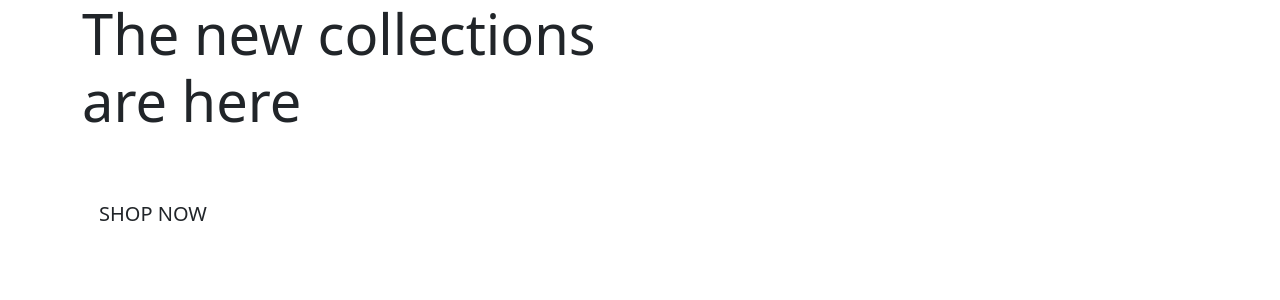
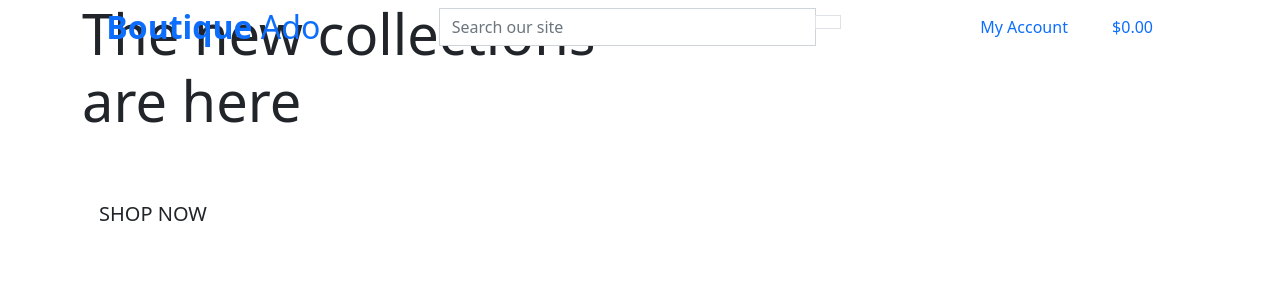
Before and after one commit to matus42/Boutique-Ado, a Django app: page / in a window 1280 px wide. Shown: the top 300 px of the page. Run offline with Django 5.2, Linux system fonts and the light colour scheme.

Commit message:
Added main page header

```diff
--- a/templates/base.html
+++ b/templates/base.html
@@ -31,23 +31,84 @@
 
     <title>
       Boutique Ado{% block extra_title %}
+
       {% endblock %}
     </title>
   </head>
   <body>
-    <header class="container-fluid fixed-top"></header>
+    <header class="container-fluid fixed-top">
+      <div class="row">
+        <div class="col-12 col-lg-4 my-auto py-1 py-lg-0 text-center text-lg-left">
+          <a href="{% url 'home' %}" class="nav-link main-logo-link"><h2 class="logo-font text-black my-0"><strong>Boutique</strong> Ado</h2></a>
+        </div>
+        <div class="col-12 col-lg-4 my-auto py-lg-0">
+          <form method="GET" action="">
+            <div class="input-group w-100">
+              <input class="form-control border-black rounded-0" type="text" name="q" placeholder="Search our site" />
+              <div class="input-group-append">
+                <button class="form-control btn btn-black border border-black rounded-0" type="submit"><span class="icon"><i class="fas fa-search"></i></span></button>
+              </div>
+            </div>
+          </form>
+        </div>
+        <div class="col-12 col-lg-4 my-auto py-1 py-lg-0">
+          <ul class="list-inline list-unstyled text-center text-lg-right my-0">
+            <li class="list-inline-item dropdown">
+              <a class="text-black nav-link" href="#" id="user-options" data-toggle="dropdown" aria-haspopup="true" aria-expanded="false">
+                <div class="text-center">
+                  <div>
+                    <i class="fas fa-user fa-lg"></i>
+                  </div>
+                  <p class="my-0">My Account</p>
+                </div>
+              </a>
+              <div class="dropdown-menu border-0" aria-labelledby="user-options">
+                {% if request.user.is_authenticated %}
+                  {% if request.user.is_superuser %}
+                    <a href="#" class="dropdown-item">Product Management</a>
+                  {% endif %}
+                  <a href="#" class="dropdown-item">My Profile</a>
+                  <a href="{% url 'account_logout' %}" class="dropdown-item">Logout</a>
+                {% else %}
+                  <a href="{% url 'account_signup' %}" class="dropdown-item">Register</a>
+                  <a href="{% url 'account_login' %}" class="dropdown-item">Login</a>
+                {% endif %}
+              </div>
+            </li>
+            <li class="list-inline-item">
+              <a class="{% if grand_total %}info font-weight-bold{% else %}text-black{% endif %} nav-link" href="#">
+                <div class="text-center">
+                  <div><i class="fas fa-shopping-bag fa-lg"></i></div>
+                  <p class="my-0">
+                    {% if grand_total %}
+                      ${{ grand_total|floatformat:2 }}
+                    {% else %}
+                      $0.00
+                    {% endif %}
+                  </p>
+                </div>
+              </a>
+
+            </li>
+          </ul>
+        </div>
+      </div>
+    </header>
 
     {% if messages %}
       <div class="message-container"></div>
     {% endif %}
 
     {% block page_header %}
+
     {% endblock %}
 
     {% block content %}
+
     {% endblock %}
 
     {% block postloadjs %}
+
     {% endblock %}
   </body>
 </html>
```
